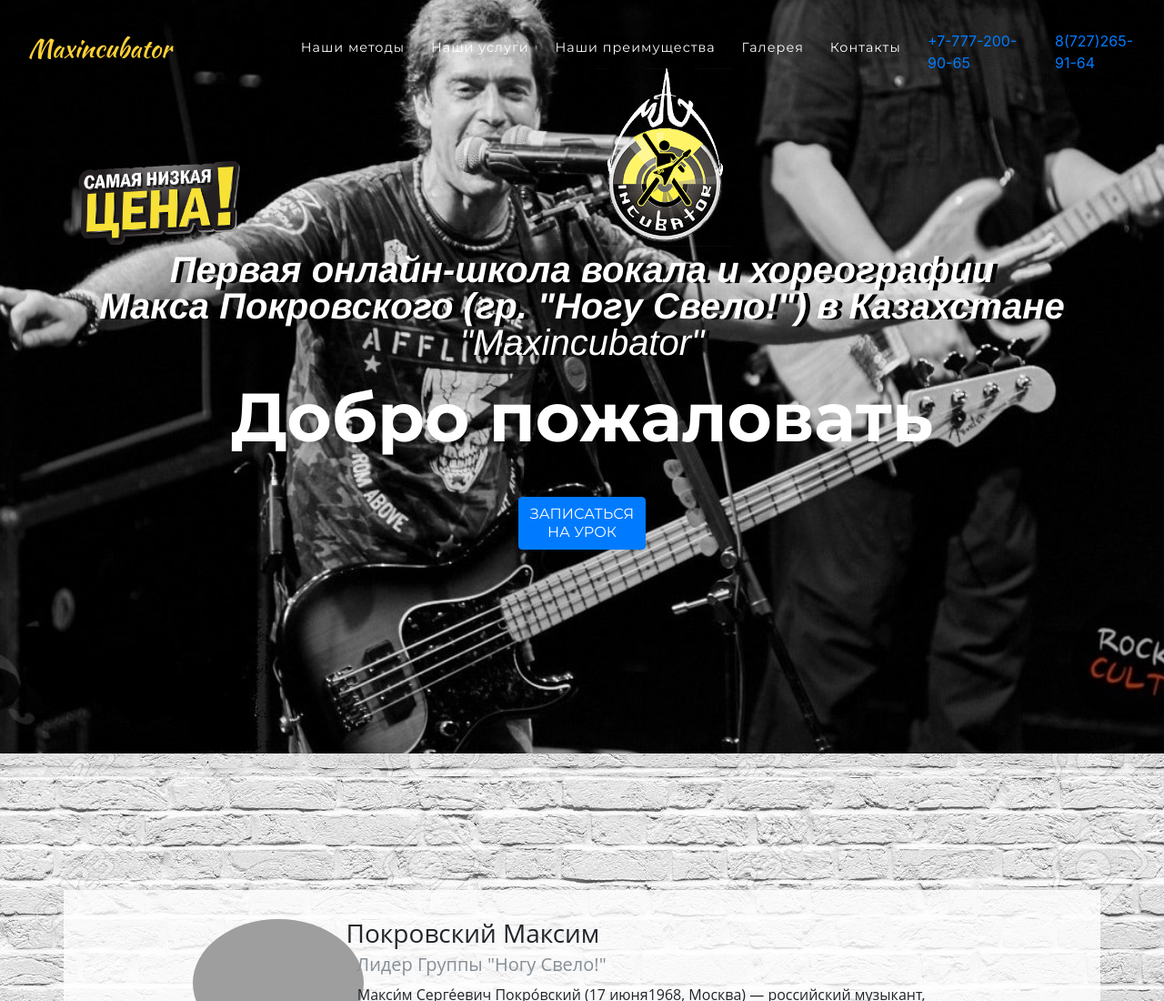
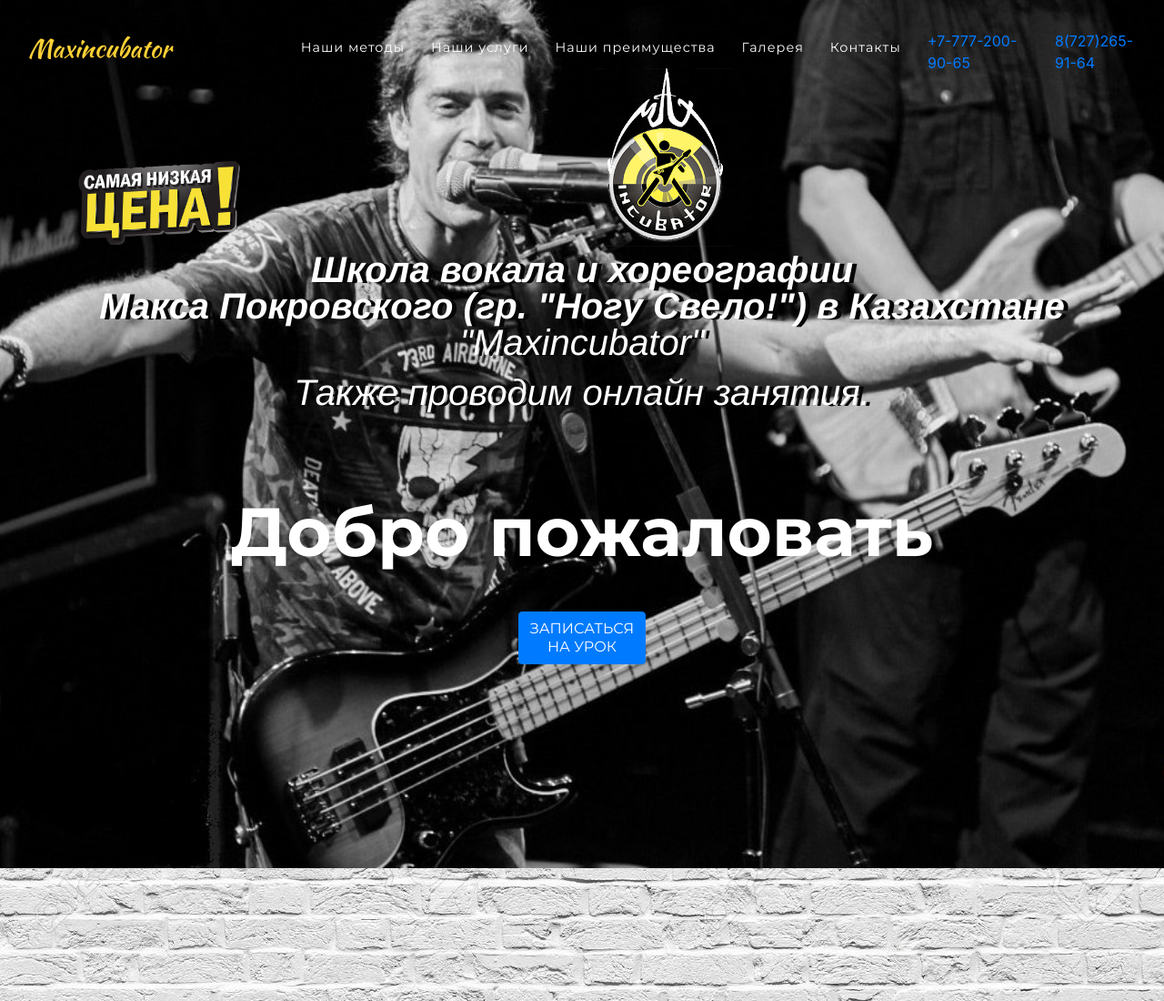
Before and after one commit to IlyasAkbergen/singer, a website with bundled scripts: page index.html in a window 1280 px wide. Shown: the top 1100 px of the page at 91% size. Built offline with nearby package versions, Linux system fonts and the light colour scheme; grey boxes are pictures that could not be loaded; a script that the page names is missing; a web font is replaced by a local one.

Commit message:
text editing

```diff
--- a/index.html
+++ b/index.html
@@ -149,10 +149,11 @@
 		  <div><img id="low_price" src="img/low_price.png" style="width: 180px; float: left; margin-top: 100px" alt="самые низкие цены в Алматы"></div>
           <img id="logo" src="img/logos/logo_white.png" style="width: 150px;" alt="logo_maxincubator">
           <div class="intro-lead-in" style="text-shadow: 5px 1px #060606">
-            <b>Первая онлайн-школа вокала и хореографии
+            <b>Школа вокала и хореографии
               <br>Макса Покровского (гр. "Ногу Свело!") в Казахстане
             </b>
             <br />"Maxincubator"
+            <p>Также проводим онлайн занятия.</p>
             <br />
           </div>
           <!-- <h1 style="visibility: hidden; height: 0px">Алматинское отделение международной Нью-Йоркской школы искусств Макса Покровского (гр. "Ногу Свело!")"Maxincubator"</h1> -->
```
